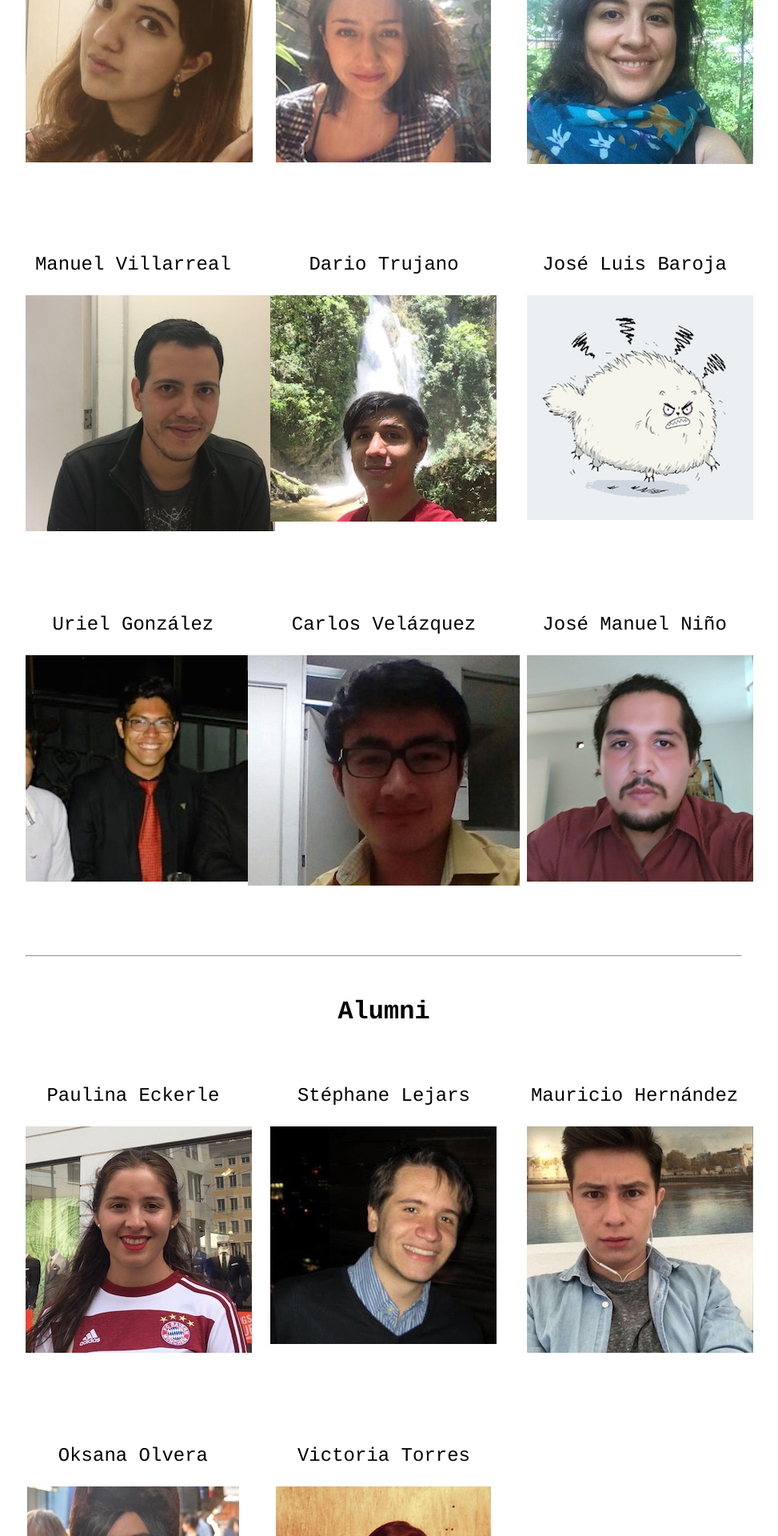
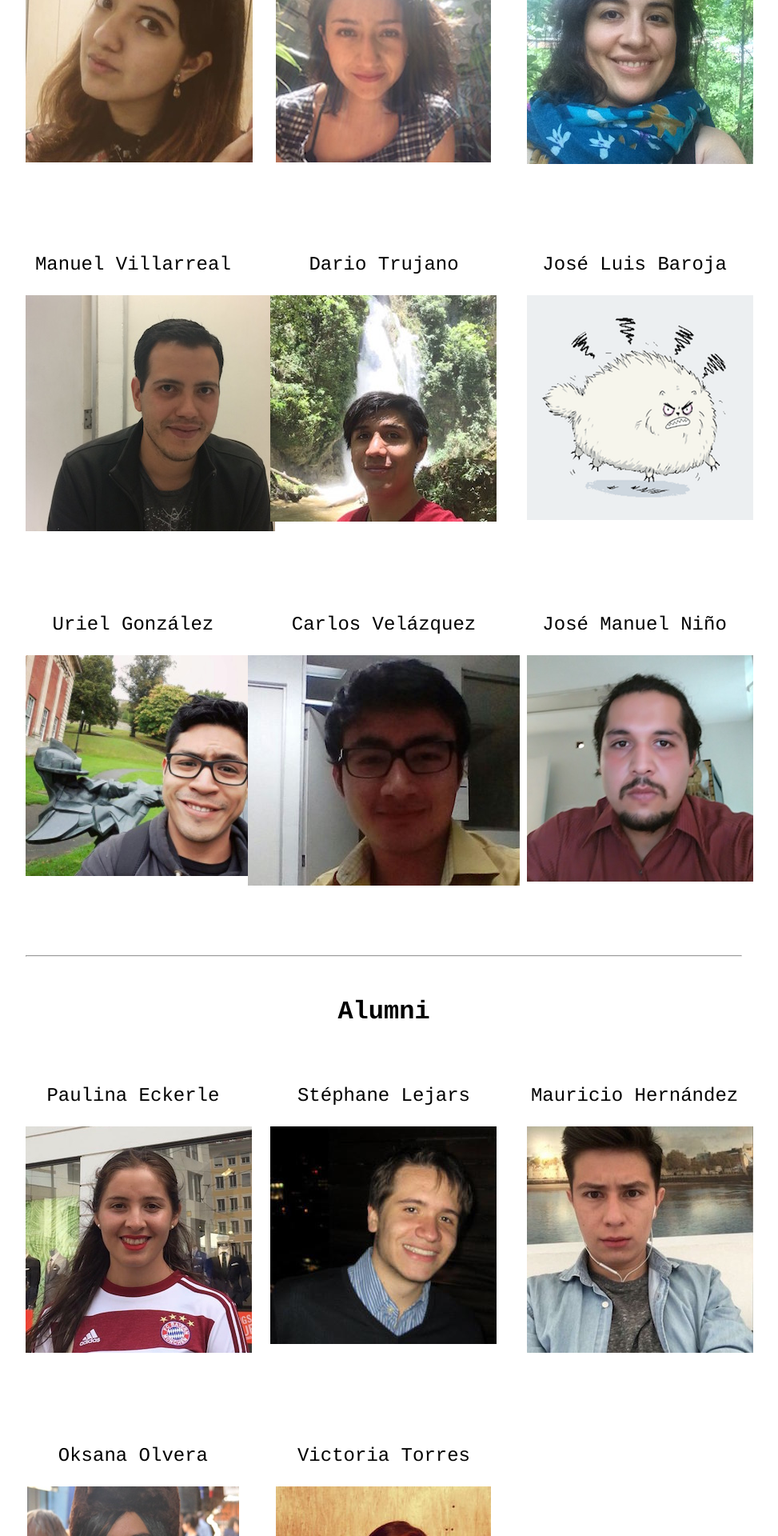
Before and after one commit to BouzasLab25/bouzaslab25.github.io, a Jekyll site: the page built from people/index.html, in a window 1280 px wide. Shown: the part 1525-3445 px from the top of the page at 80% size, without its empty margins (160-1133 px from the left). Built offline with Jekyll 4.4.1, drawn with Linux system fonts in a browser that asks for light colours.

Commit message:
Update index.html

```diff
--- a/people/index.html
+++ b/people/index.html
@@ -61,7 +61,7 @@ title: Lab25 Members
 
     <div class="left">
    <p><a class='lu' href="/people/uriel.html">Uriel González</a></p>
-	    <a href="/people/uriel.html"><img class="displayed" src="/images/uriel.jpg" /></a>
+	    <a href="/people/uriel.html"><img class="displayed" src="/images/Uri.jpg" /></a>
   </div>
 
   <div class="center" >
```
